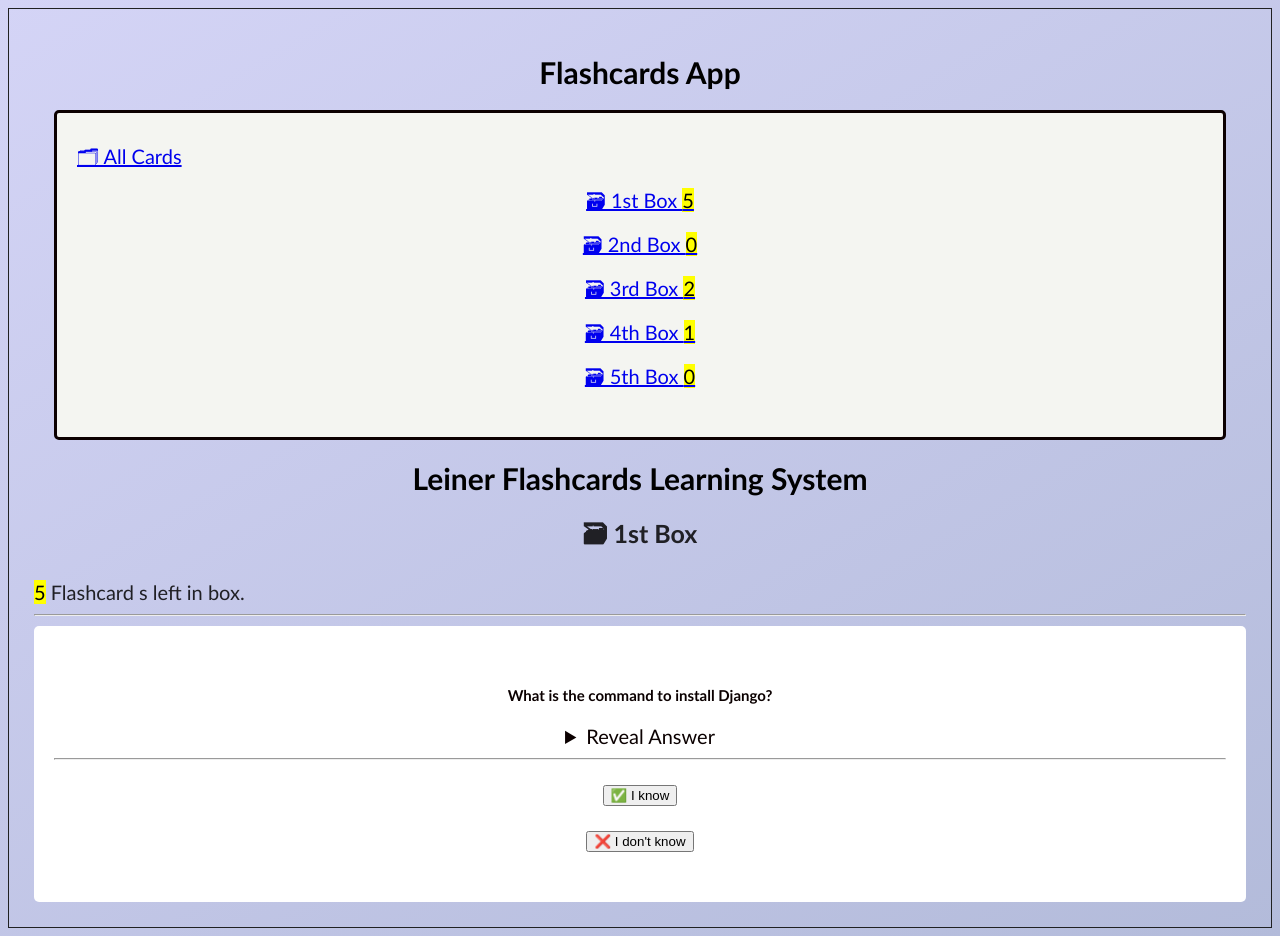
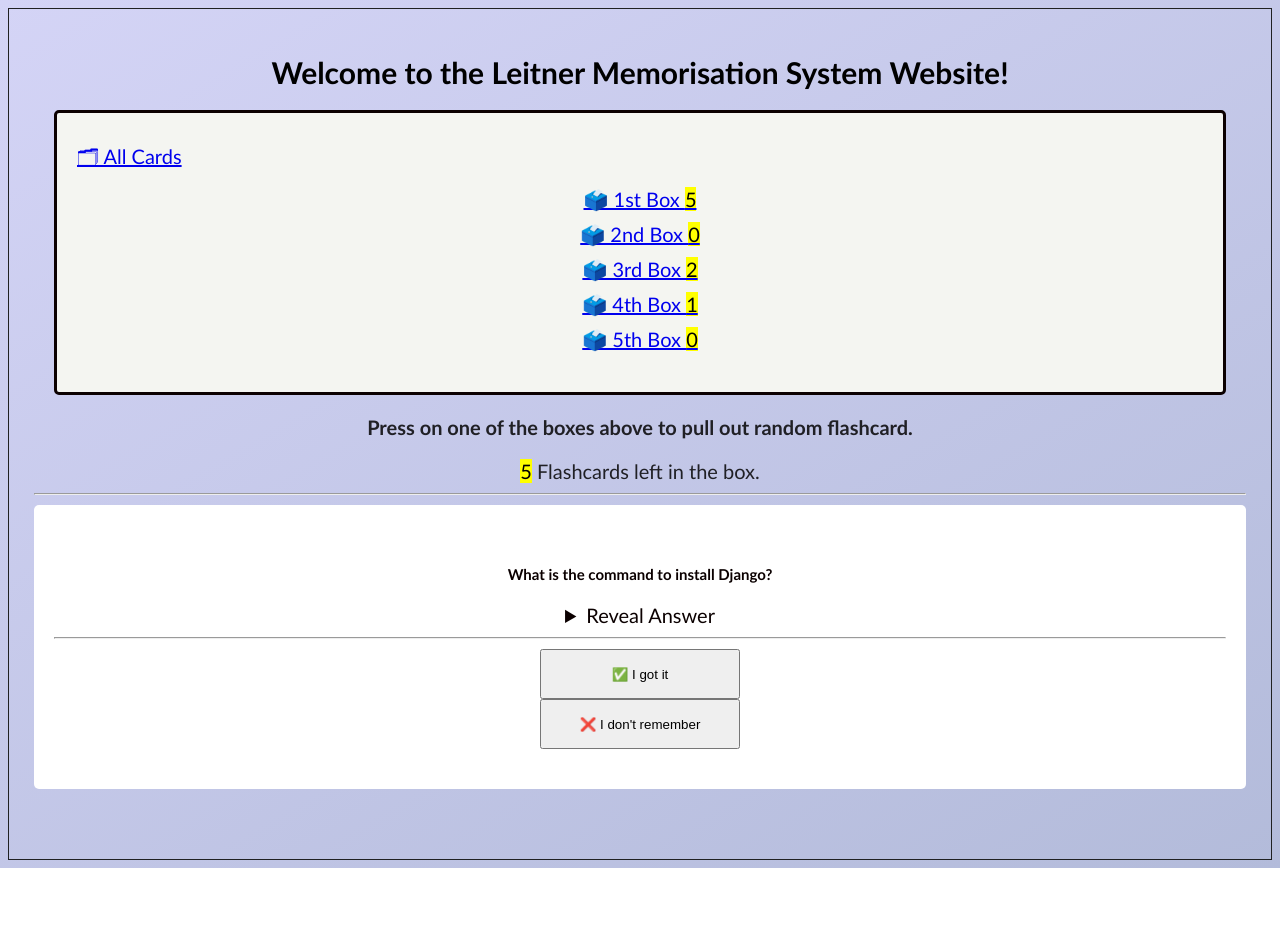
Before and after one commit to KatG33/Website, a Django app: page /box/1 in a window 1280 px wide. After the commit the page ends 868 px from the top, so only its background shows below. Run offline with Django 5.2, Linux system fonts and the light colour scheme; data comes from the database, SQL or seed files in the repository.

Commit message:
Updated .css
Do NOT use Chrome when making adjustments to the CSS files; it will not recognise them. Use ONLY Firefox.

```diff
--- a/backend/flashcards/templates/flashcards/base.html
+++ b/backend/flashcards/templates/flashcards/base.html
@@ -17,7 +17,7 @@
 </head>
 
 <header>
-    <h1>Flashcards App</h1>
+    <h1>Welcome to the Leitner Memorisation System Website! </h1>
     <div id="navigation">
         {% include "flashcards/navigation.html" %}
     </div>
@@ -32,7 +32,7 @@
     <!-- <script src="{% static 'js/main.js' %}"></script>-->
 
     <header>
-        <h1>Leiner Flashcards Learning System</h1>
+        <h3>Press on one of the boxes above to pull out random flashcard.</h3>
     </header>
 
     <main>
--- a/backend/flashcards/templates/flashcards/box.html
+++ b/backend/flashcards/templates/flashcards/box.html
@@ -2,8 +2,10 @@
 {% load humanize %}
 
 {% block content %}
-    <h2> 🗃 {{ box_number | ordinal }} Box</h2>
-    <mark>{{ object_list | length }}</mark> Flashcard {{ object_list | pluralize }} left in box.
+    <!-- <h2> {{ box_number | ordinal }} Box</h2> -->
+    <div id="mark">
+        <mark>{{ object_list | length }}</mark> Flashcard{{ object_list | pluralize }} left in the box.
+    <div>
     <hr>
     <div id="check">
         {% if check_card %}
--- a/backend/flashcards/templates/flashcards/box_links.html
+++ b/backend/flashcards/templates/flashcards/box_links.html
@@ -3,7 +3,7 @@
 {% for box in boxes %}
     <div id="BoxList">
         <a href="{% url 'box' box_num=box.number %}">
-            🗃 {{ box.number | ordinal }} Box <mark>{{ box.card_count }}</mark>
+            🗳️ {{ box.number | ordinal }} Box <mark class="cardAmount">{{ box.card_count }}</mark>
         </a>
     </div>
 {% endfor %}
--- a/backend/flashcards/templates/flashcards/flashcard_check_form.html
+++ b/backend/flashcards/templates/flashcards/flashcard_check_form.html
@@ -3,12 +3,8 @@
     <input type="hidden" name="card_id" value="{{ card.id }}">
     <input type="hidden" name="solved" value="{{ solved }}">
     {% if solved %}
-        <div id="moveCard">
-            <input type="submit" value="✅ I know"/>
-        </div>
+            <input type="submit" value="✅ I got it" class="customSubmit" />
     {% else %}
-        <div id="moveCard">
-            <input type="submit" value="❌ I don't know"/>
-        </div>
+            <input type="submit" value="❌ I don't remember" class="customSubmit"/>
     {% endif %}
 </form>
--- a/backend/flashcards/templates/flashcards/flashcard_list.html
+++ b/backend/flashcards/templates/flashcards/flashcard_list.html
@@ -4,10 +4,12 @@
 {% load humanize %}
 <!-- Using template tags to mark wher ethe content of this 'paragraph' or a 'block' will go -->
 {% block content %}
-    <h2>All Cards</h2>
     <div id = 'newCard'>
         <a href="{% url 'flashcard-create' %}" role="button" id="create">✨ Create New Card</a>
     </div>
+
+    <h2>🗃️ All Cards are listed below</h2>
+
     <ul>
         {% for card in flashcard_list %}
             {% ifchanged card.box %}
--- a/backend/static/css/style.css
+++ b/backend/static/css/style.css
@@ -139,9 +139,6 @@ div#check{
     align-items: center;
 }
 
-div#moveCard{
-    padding: 10px 10px;
-}
 
 div#cancelButton{
     color: rgb(249, 249, 249);
@@ -154,3 +151,16 @@ div#cancelButton{
     border: solid;
     border-radius: 5px;
 }
+
+div#mark {
+    text-align: center;
+}
+
+.customSubmit {
+    width: 200px;
+    height: 50px;
+}
+
+.customSubmit:hover {
+    background-color: #f89494; /* Darker red on hover */
+}
```
Also changed, not shown: backend/flashcards/templates/flashcards/flashcard_form.html (+3 -5 lines).
